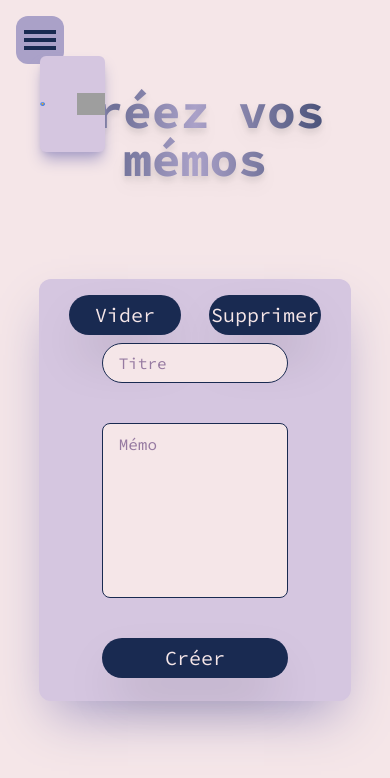
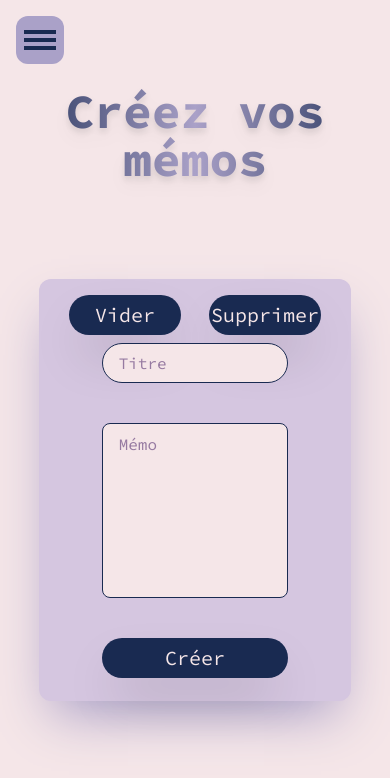
Before and after one commit to Timeuh/memo-app, a React (Vite) app: page / in a window 390 px wide. Shown: the top 778 px of the page. Built offline with nearby package versions, Linux system fonts and the light colour scheme; grey boxes are pictures that could not be loaded.

Commit message:
style: hide options in mobile

```diff
--- a/src/components/Options.tsx
+++ b/src/components/Options.tsx
@@ -4,7 +4,7 @@ export default function Options() {
   const {isCurrentLight, setTheme} = useTheme();
 
   return (
-    <div id={'options'} className={`absolute w-1/6 h-24 -top-10 left-10 rounded-md shadow-lg
+    <div id={'options'} className={`absolute w-1/6 h-24 -top-10 left-10 rounded-md shadow-lg hidden xl:block
       ${isCurrentLight ? 'shadow-main bg-violet' : 'shadow-purple bg-purple'}`}>
       <div className={'h-full flex flex-row items-center justify-center space-x-8'}>
         <button onClick={() => {
```
